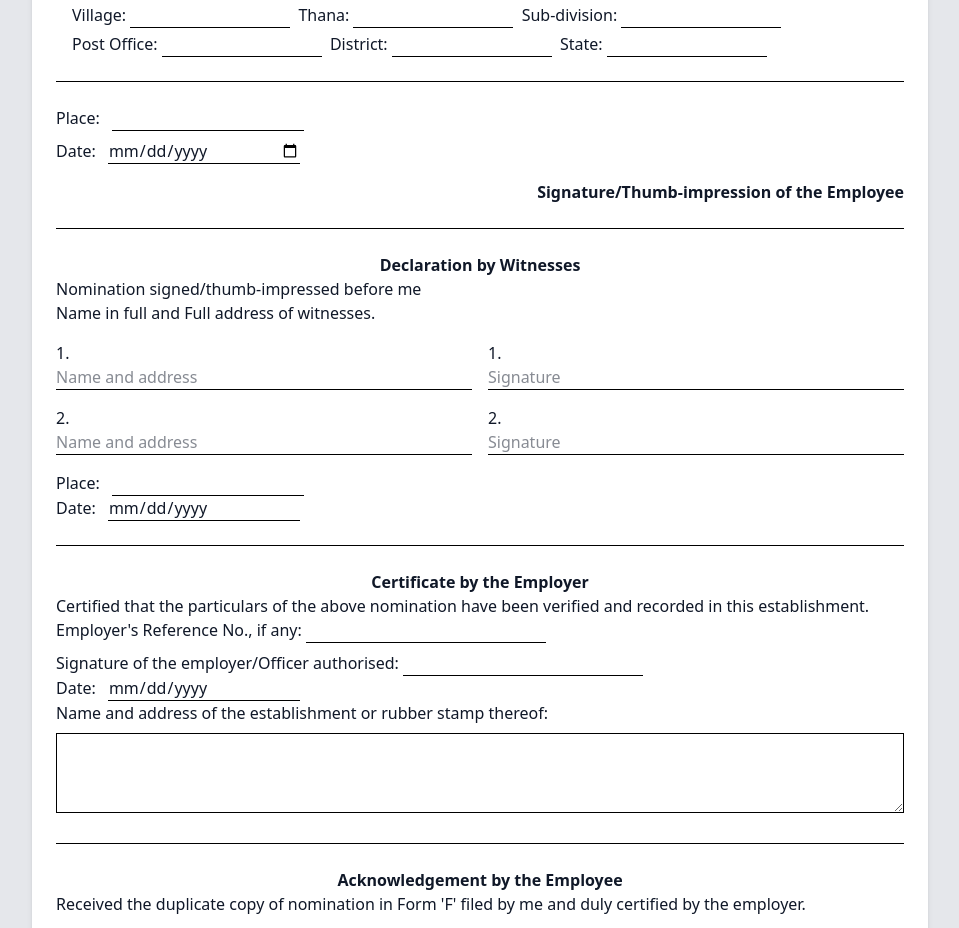
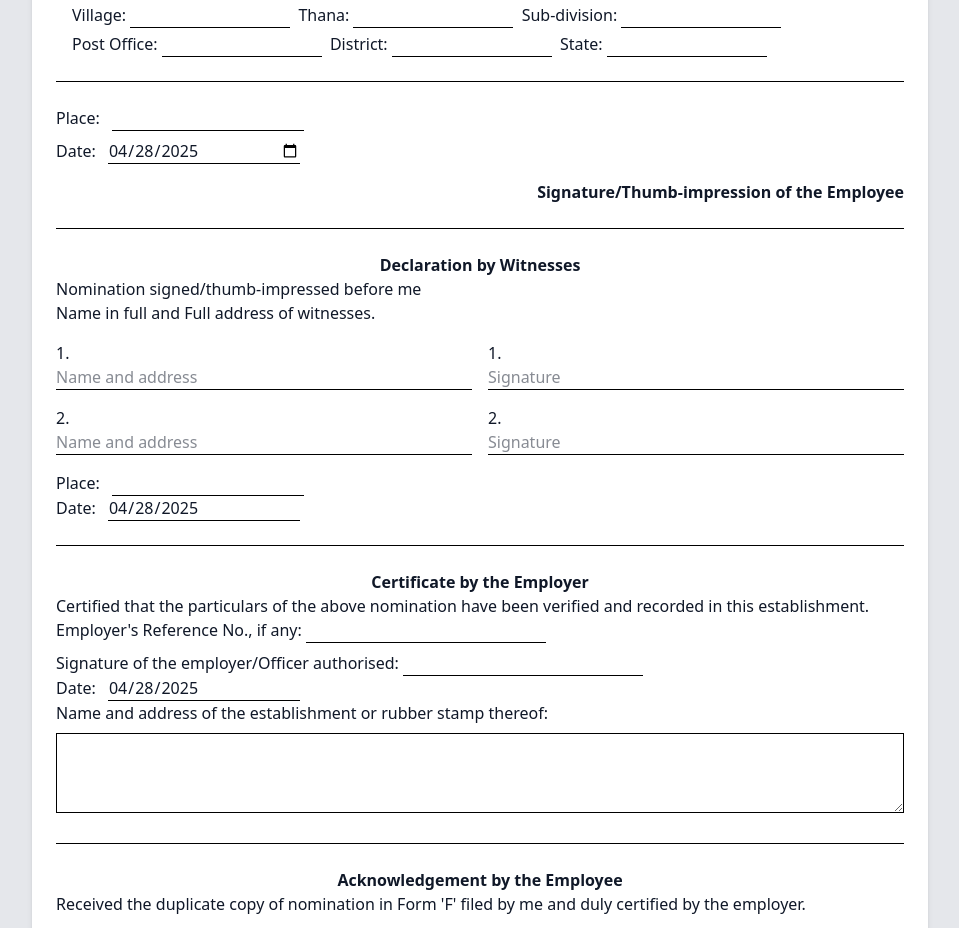
Before and after one commit to KaranJaiswal02/employee-form, a Next.js app: page /gratuity-form in a window 1280 px wide. Shown: the part 1260-2188 px from the top of the page, without its empty margins (320-1279 px from the left). Built offline with nearby package versions, Linux system fonts and the light colour scheme.

Commit message:
refactor: rename 'currdate' to 'date' in GratuityForm2 and update form handling

```diff
--- a/src/components/gratuityForm/GratuityForm2.tsx
+++ b/src/components/gratuityForm/GratuityForm2.tsx
@@ -94,7 +94,7 @@ export default function GratuityForm2() {
                     Place: <input id="place" type="text" value={formData.place} onChange={handleChange} className="border-b border-black w-48 inline-block ml-2" />
                 </p>
                 <p className="mt-2">
-                    Date: <input id="currdate" type="date" value={formData.currdate} onChange={handleDateChange} className="border-b border-black w-48 inline-block ml-2" />
+                    Date: <input id="date" type="date" value={formData.date} onChange={handleDateChange} className="border-b border-black w-48 inline-block ml-2" />
                 </p>
                 <p className="mt-4 text-right font-semibold">Signature/Thumb-impression of the Employee</p>
             </div>
@@ -130,17 +130,17 @@ export default function GratuityForm2() {
                 <div>
                     <ol className="list-decimal list-inside space-y-4">
                         <li>
-                            <input type="text" className="border-b border-black w-full" placeholder="Signature" />
+                            <input disabled={true} type="text" className="border-b border-black w-full" placeholder="Signature" />
                         </li>
                         <li>
-                            <input type="text" className="border-b border-black w-full" placeholder="Signature" />
+                            <input disabled={true} type="text" className="border-b border-black w-full" placeholder="Signature" />
                         </li>
                     </ol>
                 </div>
             </div>
 
-            <p className="mt-4">Place: <input type="text" className="border-b border-black w-48 inline-block ml-2" /></p>
-            <p>Date: <input type="date" value={formData.currdate} disabled className="border-b border-black w-48 inline-block ml-2" /></p>
+            <p className="mt-4">Place: <input type="text" value={formData.place} disabled={true} className="border-b border-black w-48 inline-block ml-2" /></p>
+            <p>Date: <input type="date" value={formData.date} disabled={true} className="border-b border-black w-48 inline-block ml-2" /></p>
 
             <hr className="my-6 border-black" />
 
@@ -156,7 +156,7 @@ export default function GratuityForm2() {
                 Signature of the employer/Officer authorised:{" "}
                 <input type="text" className="border-b border-black w-60 inline-block" />
             </p>
-            <p>Date: <input type="date" value={formData.currdate} disabled className="border-b border-black w-48 inline-block ml-2" /></p>
+            <p>Date: <input type="date" value={formData.date} disabled className="border-b border-black w-48 inline-block ml-2" /></p>
             <p>
                 Name and address of the establishment or rubber stamp thereof:
                 <textarea className="w-full border border-black mt-2 h-20" />
--- a/src/hooks/Atoms.ts
+++ b/src/hooks/Atoms.ts
@@ -126,7 +126,6 @@ export const grauFormData = atom({
   date: currentDate,
   witness1name: "",
   witness2name: "",
-  currdate: "",
 })
 
 export const nominationForm1Data = atom({
```
